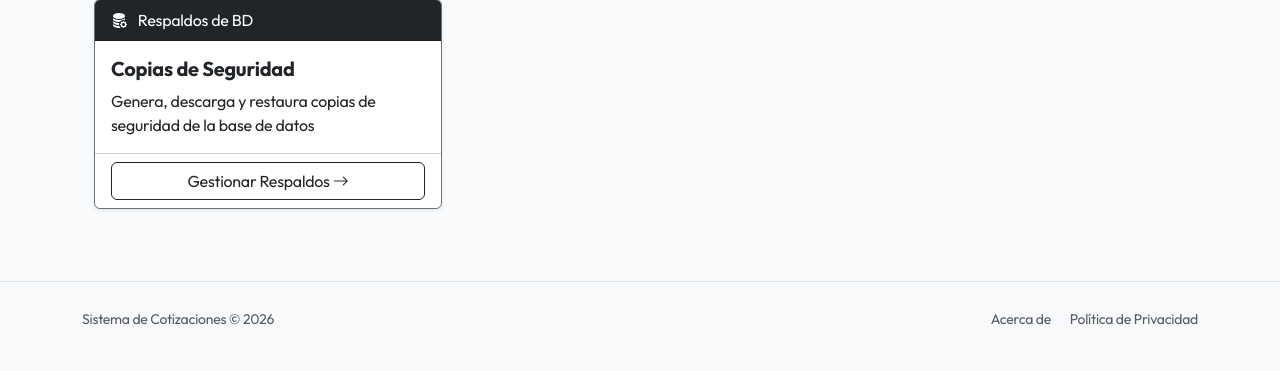
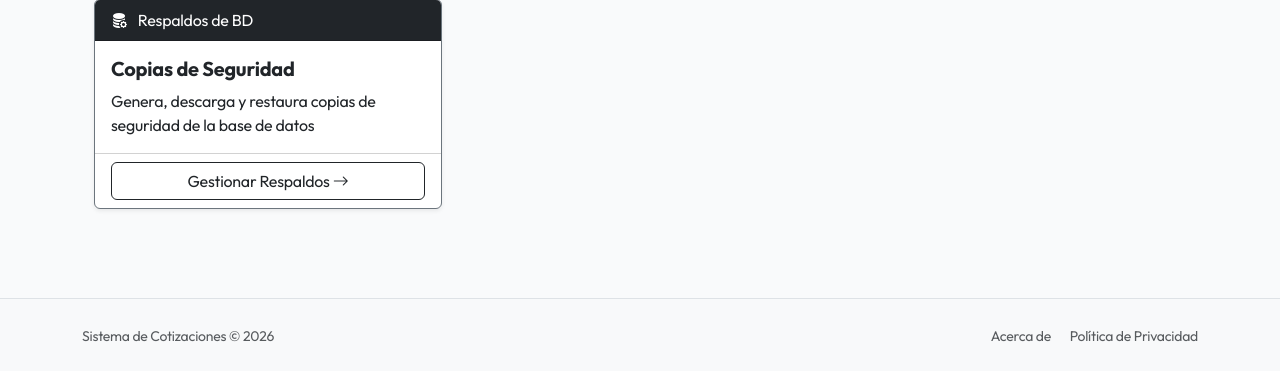
Before and after one commit to YungFozter/Sistema-de-Inventario-y-Cotizacion, a Flask app: page /admin in a window 1280 px wide. Shown: the part 429-800 px from the top of the page. Run offline with Flask 3, Linux system fonts and the light colour scheme; the visitor is signed in with stand-in values (Sample User, id 1).

Commit message:
style(layout): implementar sticky footer fijo en la parte inferior de la ventana

```diff
--- a/templates/shared/layout.html
+++ b/templates/shared/layout.html
@@ -182,7 +182,7 @@
   {% endblock %}
 </head>
 
-<body data-user-rol="{{ session.get('user_rol', '') }}" class="{{ 'user-superadmin' if session.get('user_rol') == 'superadmin' else '' }}">
+<body data-user-rol="{{ session.get('user_rol', '') }}" class="d-flex flex-column min-vh-100 {{ 'user-superadmin' if session.get('user_rol') == 'superadmin' else '' }}">
 <!-- NAVBAR MEJORADA -->
 <nav class="navbar navbar-expand-lg navbar-dark bg-primary sticky-top">
     <div class="container">
@@ -413,7 +413,7 @@
 </div>
 
 <!-- CONTENIDO PRINCIPAL -->
-<main class="container mt-4 mb-5">
+<main class="container mt-4 mb-5 flex-grow-1">
     {% with messages = get_flashed_messages(with_categories=true) %}
       {% if messages %}
         <div class="flashes mb-4">
@@ -432,7 +432,7 @@
 </main>
 
 <!-- FOOTER MEJORADO -->
-<footer class="py-4 bg-light border-top">
+<footer class="py-4 bg-light border-top mt-auto">
     <div class="container">
       <div class="row">
         <div class="col-md-6 text-center text-md-start">
```
